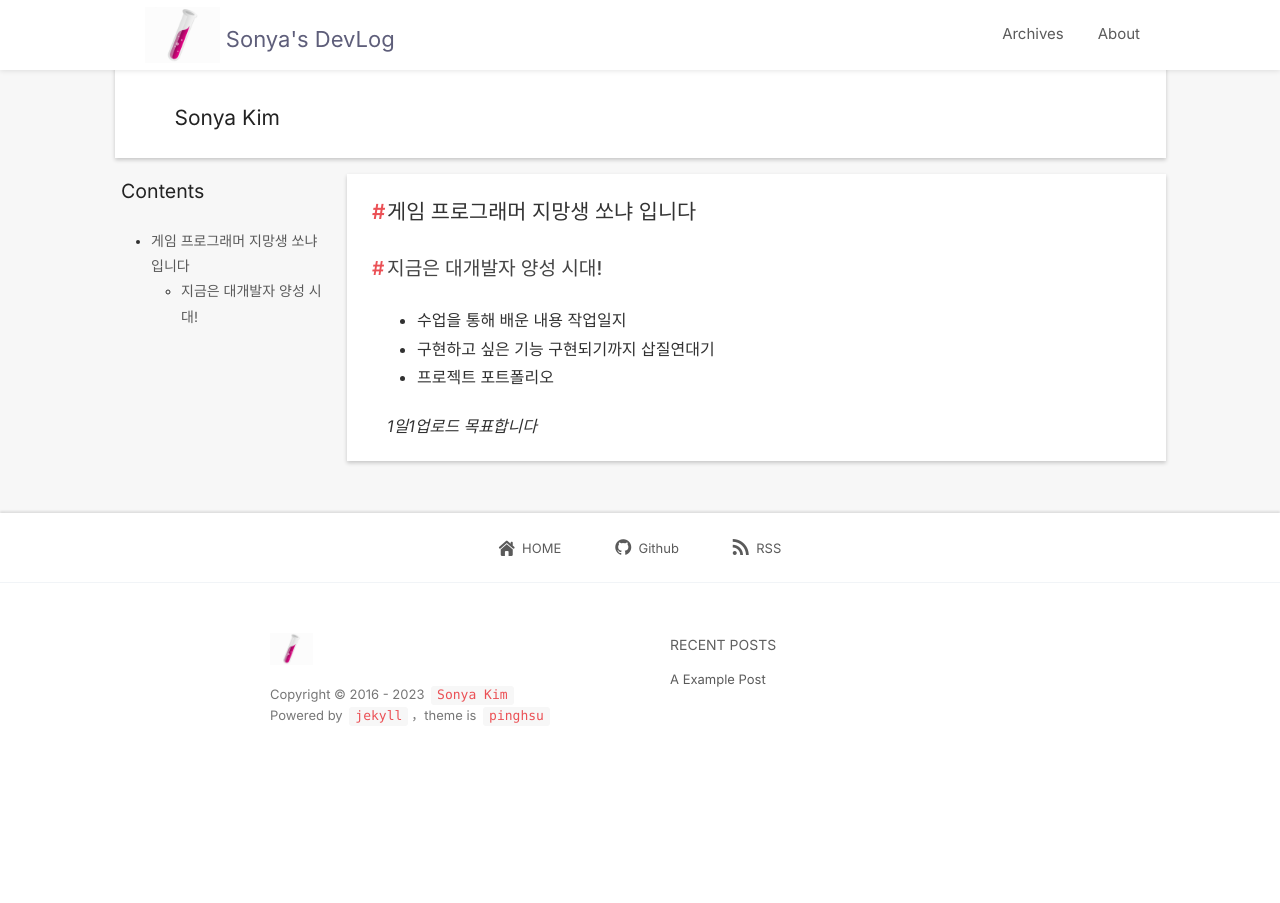
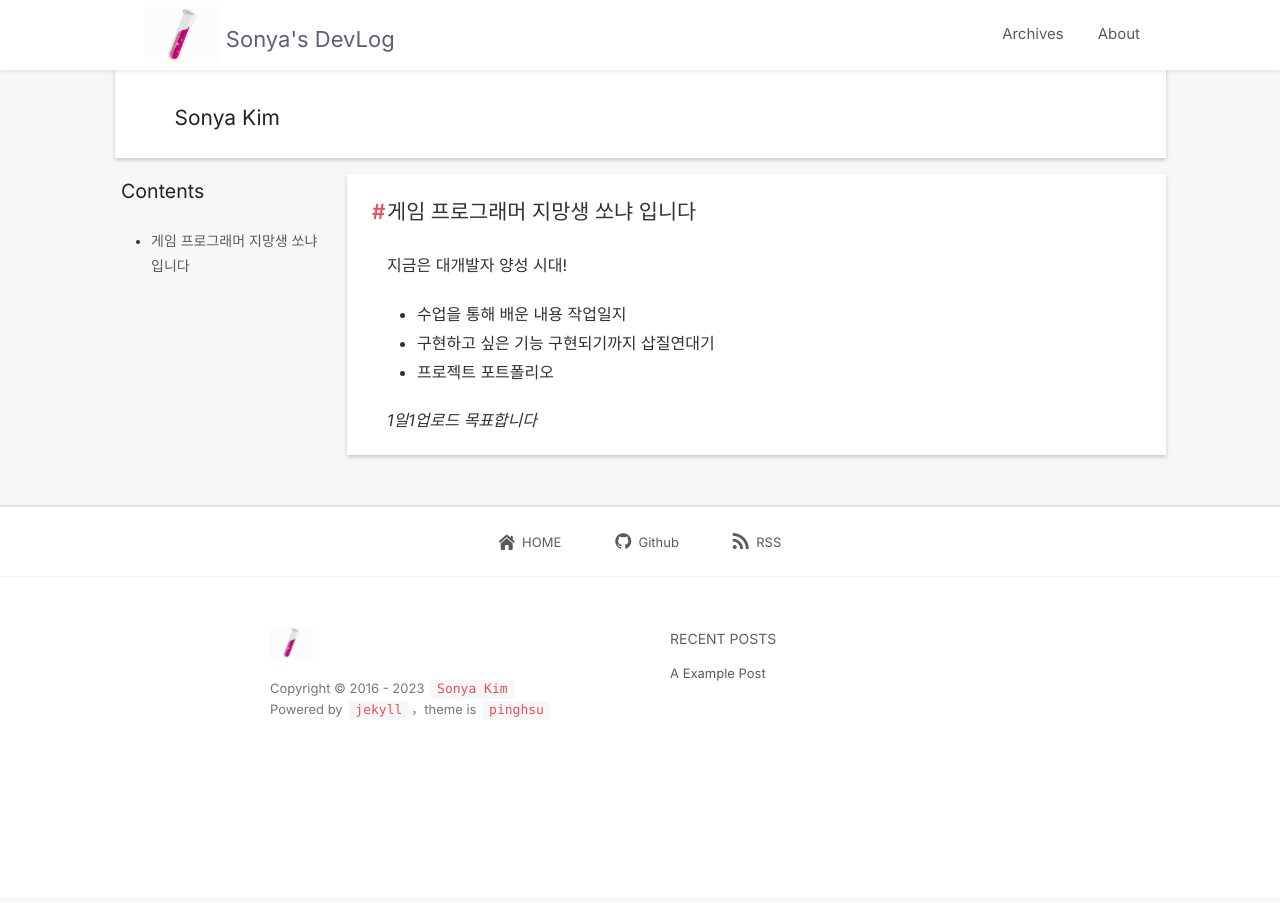
Before and after one commit to ssonsonya/ssonsonya.github.io, a Jekyll site: the page built from about.md, in a window 1280 px wide. Built offline with Jekyll 4.4.1, drawn with Linux system fonts in a browser that asks for light colours; nearby versions of some CDN libraries; comment, search, counter and statistics services are not loaded.

Commit message:
Update about.md

```diff
--- a/about.md
+++ b/about.md
@@ -8,7 +8,7 @@ title: Sonya Kim
 
 ## 게임 프로그래머 지망생 쏘냐 입니다
 
-### 지금은 대개발자 양성 시대!
+지금은 대개발자 양성 시대!
 
  * 수업을 통해 배운 내용 작업일지
  * 구현하고 싶은 기능 구현되기까지 삽질연대기
```
